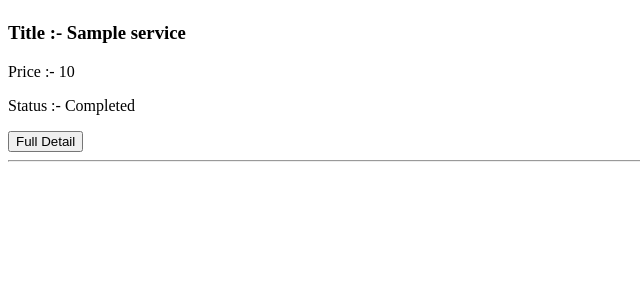
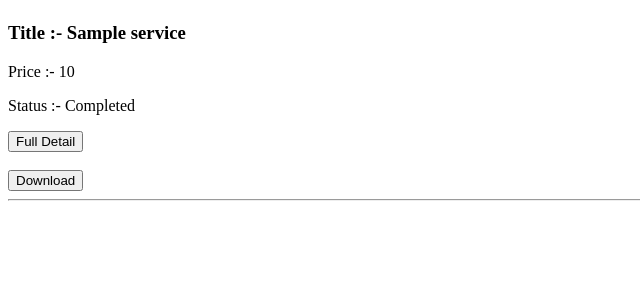
Before and after one commit to krish14325/Skillhub-Freelancing-web-application, a Flask app: page /client/My_Orders in a window 1280 px wide. Shown: the part 58-358 px from the top of the page, without its empty margins (0-640 px from the left). Run offline with Flask 3, Linux system fonts and the light colour scheme; a user stored in the database is signed in; tables that the repository leaves empty hold one stand-in row (values such as "Sample post").

Commit message:
Added Download Project

```diff
--- a/app/templates/myorders.html
+++ b/app/templates/myorders.html
@@ -38,11 +38,19 @@
                         <a href="#">
                             <button>Full Detail</button>
                         </a>
-                        <hr>
                     </div>
+                    <br>
                 {% endif %}
+                {% if order.status == "Completed" and order.delivered_file %}
+                    <a href="{{ url_for("Client.download_project" , order_id = order.id)}}">
+                        <button>Download</button>
+                    </a>
+                    <hr>
+                {% endif %}
+                {% else %}
+                    <p> Not Uploaded Yet</p>
             {% endfor %}
-        {% endif %}
+            {% endif %}
     </main>
 </body>
 </html>
--- a/client/routes.py
+++ b/client/routes.py
@@ -1,9 +1,10 @@
 from . import client
-from flask import render_template , redirect , url_for ,flash
+from flask import render_template , redirect , url_for ,flash , send_from_directory , current_app
 from app.extensions import db
 from app.models import *
 from flask_login import login_required , current_user
 from .forms import ProfileForm , ReviewForm
+import os
 @client.route("/dashboard")
 @login_required
 def dashboard():
@@ -85,3 +86,17 @@ def review(order_id):
         return redirect(url_for("Client.my_orders"))
 
     return render_template("review.html" , form=form , order=order)
+
+@client.route("/download/<int:order_id>")
+@login_required
+def download_project(order_id):
+    order = Order.query.get_or_404(order_id)
+    if order.client.user_id != current_user.id:
+        flash("Unauthorised User","danger")
+        return redirect(url_for("Client.dashboard"))
+    upload_path = os.path.join(current_app.root_path,".." , "static","uploads")
+    return send_from_directory(
+        upload_path,
+        order.delivered_file,
+        as_attachment = True
+    )
```
Also changed, not shown: freelancer/routes.py (line endings or trailing spaces).
